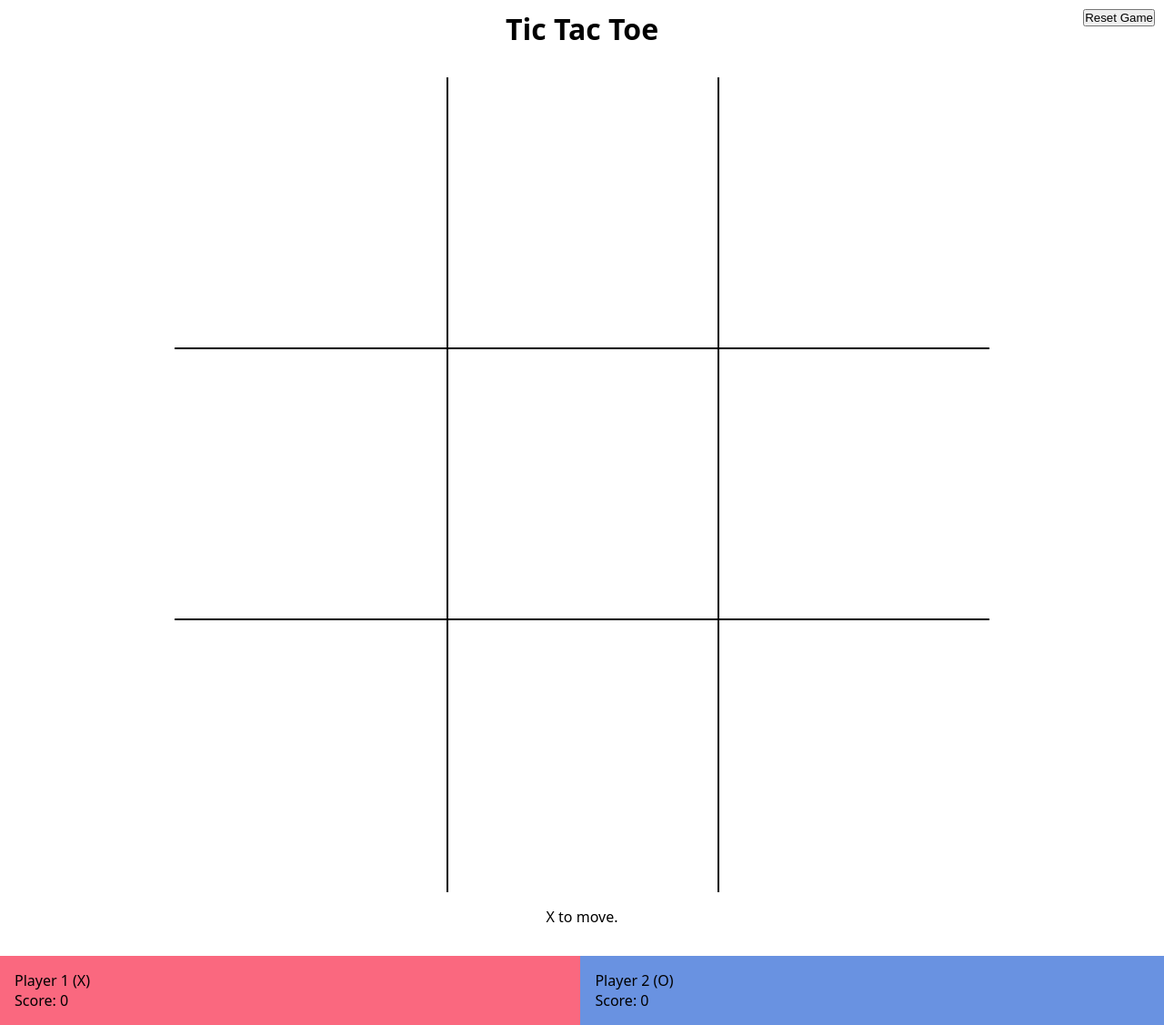
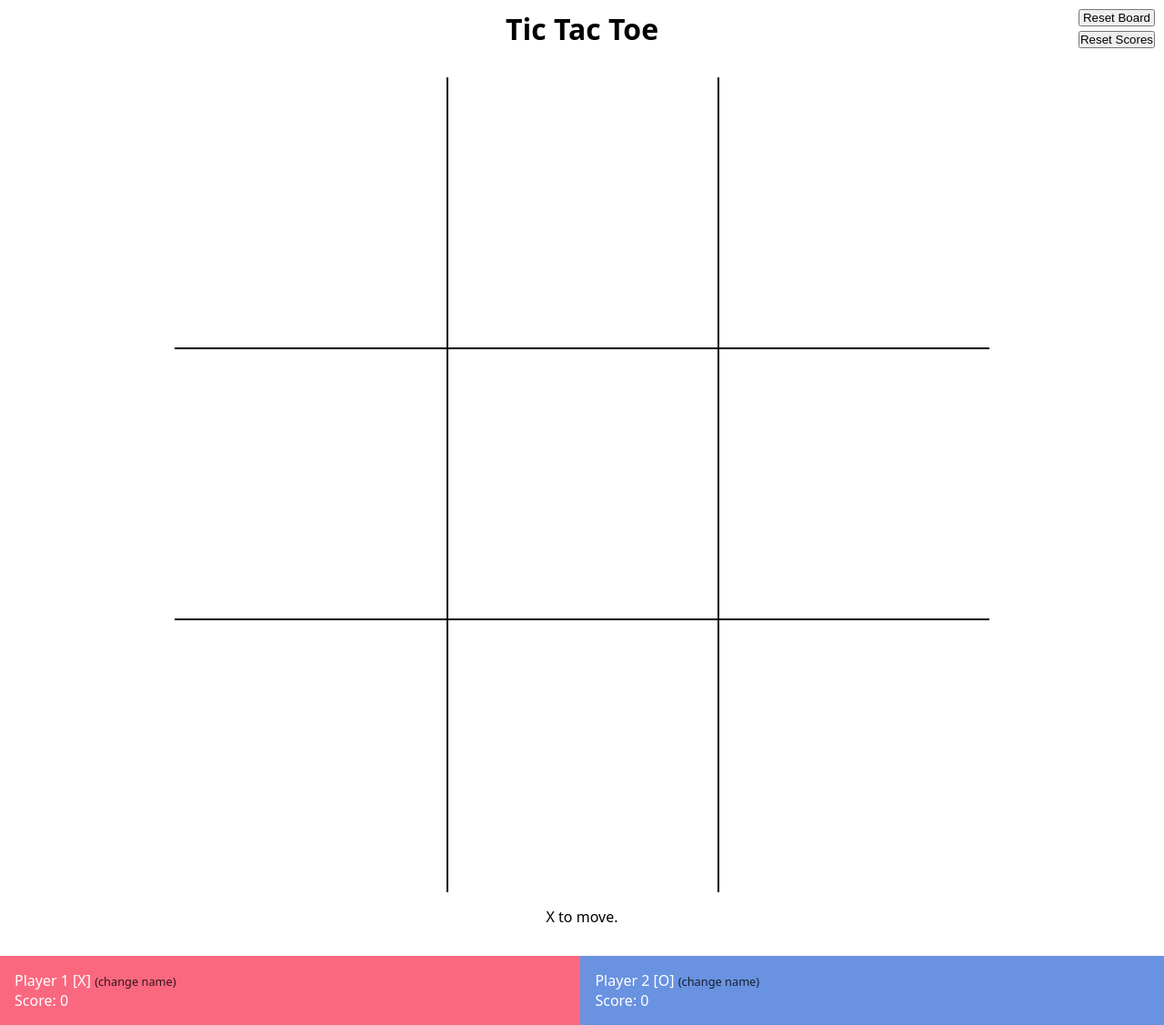
Before and after one commit to yshng/tictactoe, a plain HTML site: page index.html in a window 1280 px wide. Shown: the whole page at 91% size. Drawn offline with Linux system fonts and the light colour scheme.

Commit message:
add more not-yet-functional display elements
Add reset scores button, player name change clickers.

```diff
--- a/index.html
+++ b/index.html
@@ -9,8 +9,11 @@
 </head>
 <body>
     <header>
-        <button type="button" id="reset-button">Reset Game</button>
         <h1>Tic Tac Toe</h1>
+        <div id="buttons">
+            <button type="button" id="reset-board">Reset Board</button>
+            <button type="button" id="reset-scores">Reset Scores</button>
+        </div>
     </header>
     <main>
         <div id="board">
@@ -30,11 +33,11 @@
         </div>
         <div id="players">
             <div id="player1">
-                <p id="p1-name">Player 1 (X)</p>
+                <p id="p1-name">Player 1 [X] <span class="edit-name">(change name)</span></p>
                 <p class="score">Score: <span id="p1-score">0</span></p>
             </div>
             <div id="player2">
-                <p id="p2-name">Player 2 (O)</p>
+                <p id="p2-name">Player 2 [O] <span class="edit-name">(change name)</span></p>
                 <p class="score">Score: <span id="p2-score">0</span></p>
             </div>
         </div>
--- a/styles.css
+++ b/styles.css
@@ -11,7 +11,7 @@
     --win-color: #62cac9;
 }
 
-header,#board,#status-div {
+h1,#board,#status-div {
     width: 70vw;
     margin: 10px auto;
     text-align: center;
@@ -59,6 +59,7 @@ header,#board,#status-div {
     width: 100vw;
     display: grid;
     grid-template-columns: 1fr / 1fr;
+    color: #fff;
 }
 
 #player1,#player2 {
@@ -74,8 +75,20 @@ header,#board,#status-div {
     background-color: var(--player1-color);
 }
 
-#reset-button {
+#buttons {
     position: fixed;
     top: 10px;
     right: 10px;
+    display: flex;
+    flex-direction: column;
+    gap: 5px;
 }
+
+.edit-name {
+    font-size: .8rem;
+    color: #000000cc;
+}
+
+.edit-name:hover {
+    text-decoration: underline;
+}
```
